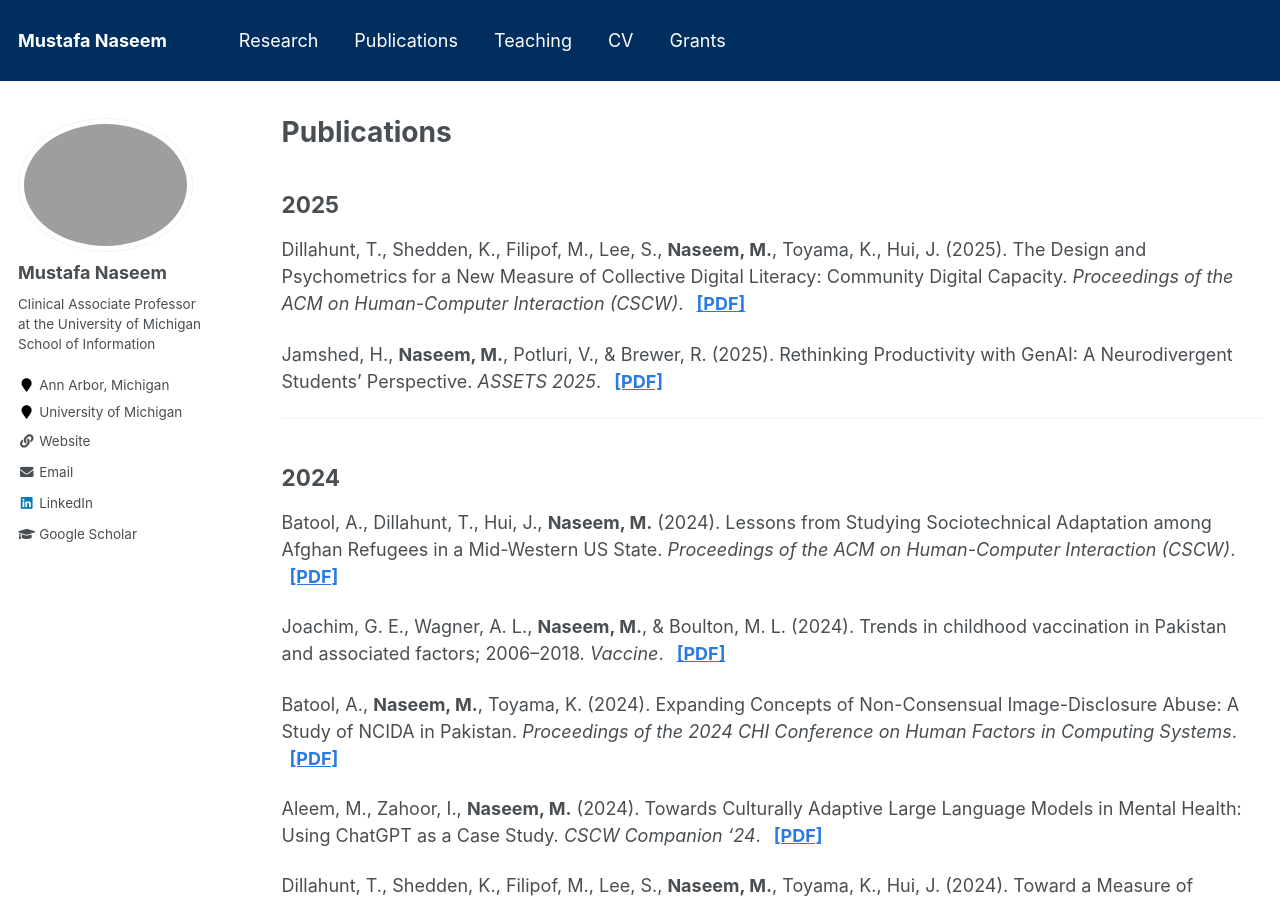
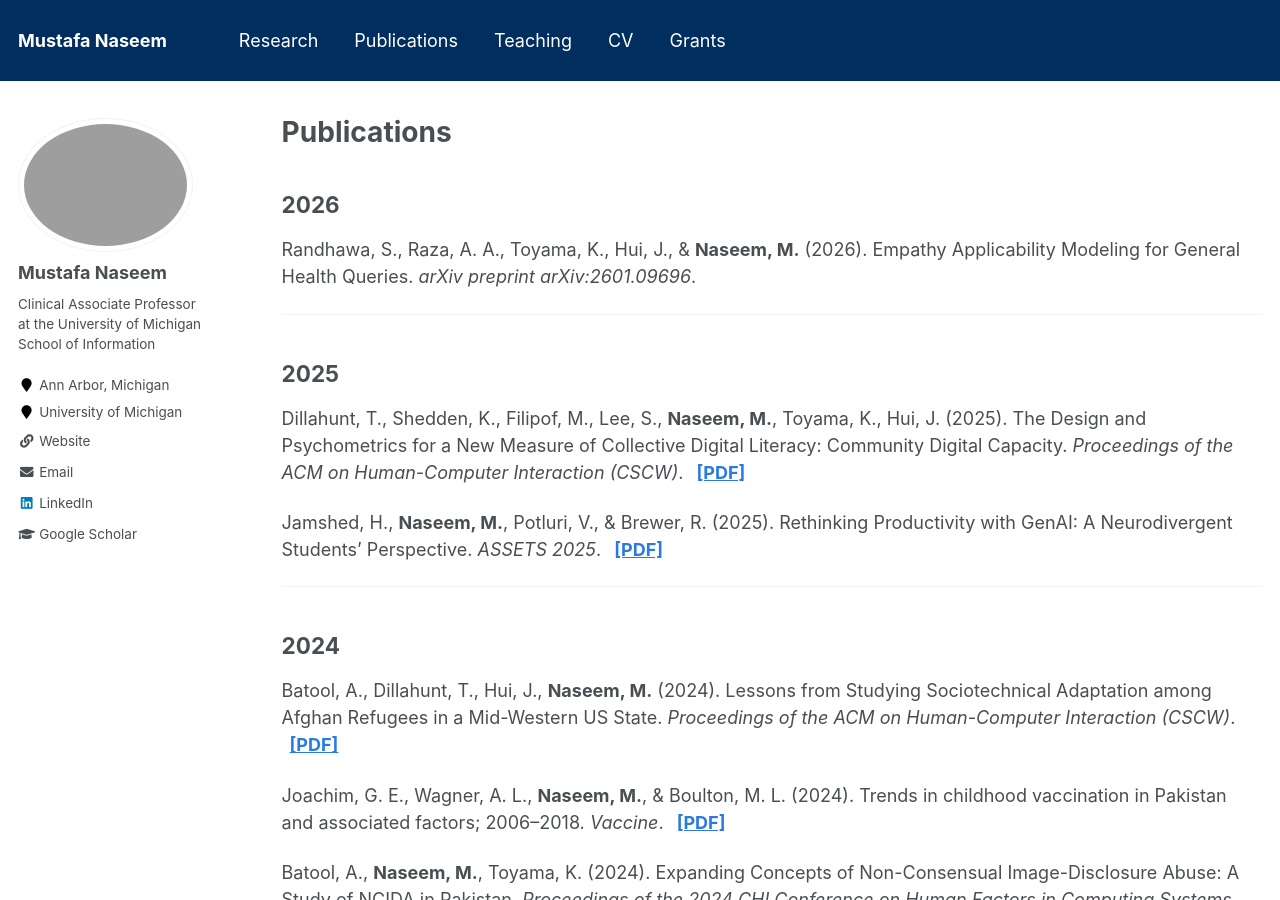
Before and after one commit to mustafanaseem/mustafanaseem.github.io, a Jekyll site: the page built from _pages/publications.md, in a window 1280 px wide and 900 px high. Built offline with Jekyll 4.4.1, drawn with Linux system fonts in a browser that asks for light colours.

Commit message:
Add 2026 publication: Empathy Applicability Modeling paper

```diff
--- a/_pages/publications.md
+++ b/_pages/publications.md
@@ -18,6 +18,12 @@ author_profile: true
   text-decoration: underline;
 }
 </style>
+
+## 2026
+
+Randhawa, S., Raza, A. A., Toyama, K., Hui, J., & **Naseem, M.** (2026). Empathy Applicability Modeling for General Health Queries. *arXiv preprint arXiv:2601.09696*.
+
+---
 
 ## 2025
 
```
